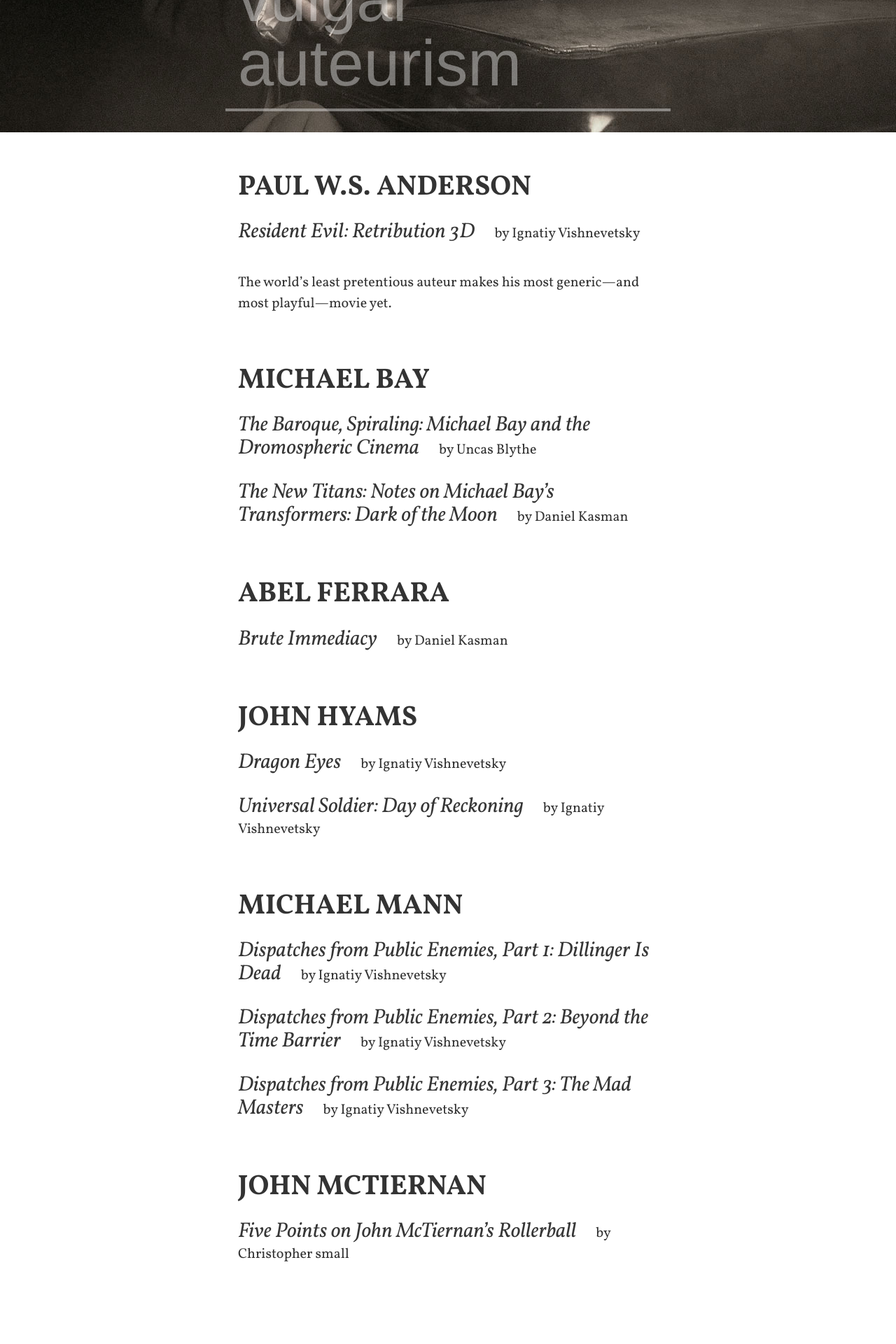
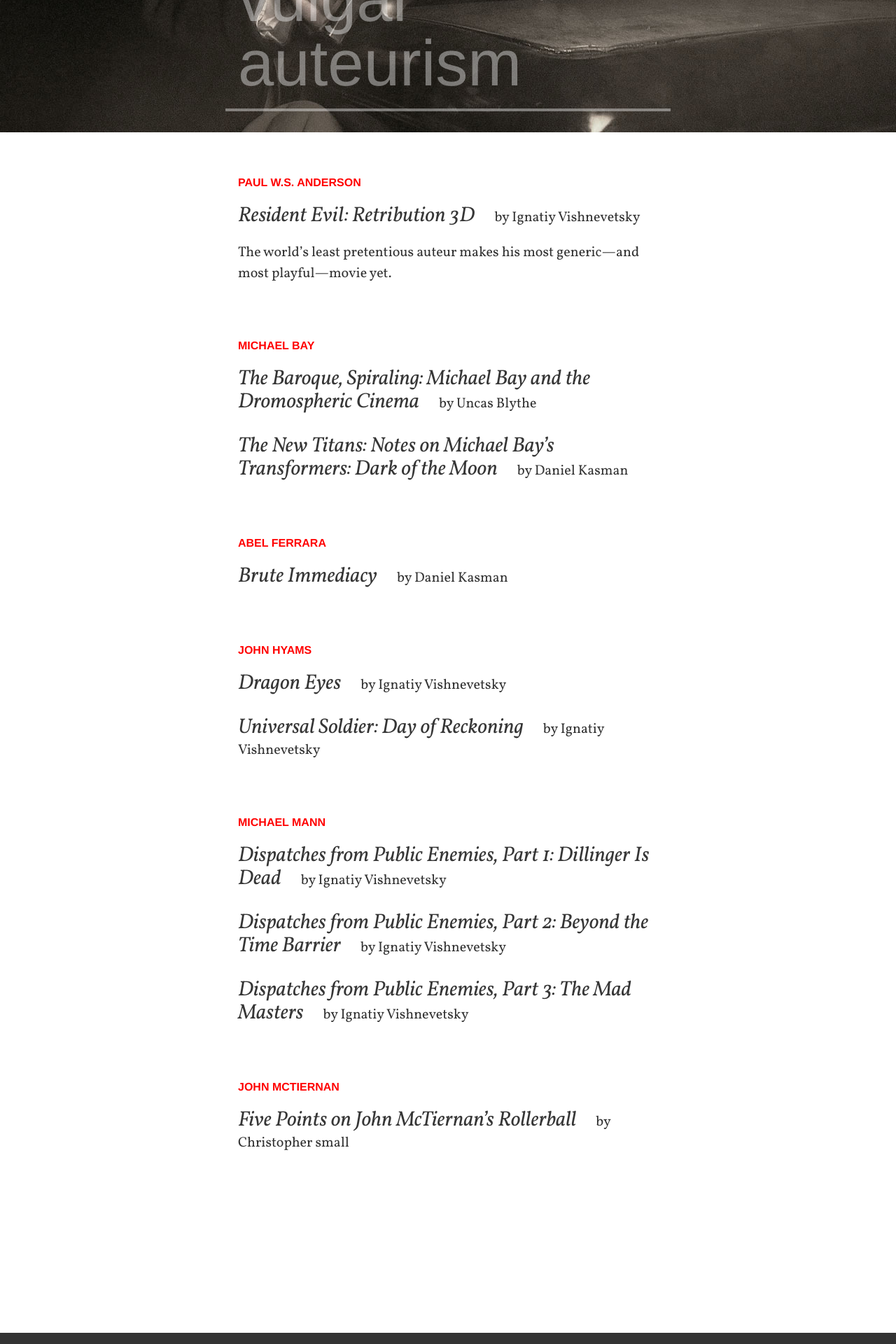
Before and after one commit to mayanring/vulgar, a Jekyll site: the page built from _posts/2013-01-24-a-small-demonstration-of-my-power.md, in a window 1280 px wide. Shown: the part 331-2251 px from the top of the page at 70% size. Built offline with Jekyll 4.4.1, drawn with Linux system fonts in a browser that asks for light colours; nearby versions of some CDN libraries.

Commit message:
tweaked some styles to match markdown generated html

```diff
--- a/stylesheets/main.css
+++ b/stylesheets/main.css
@@ -33,7 +33,7 @@
   font-weight: 400;
 }
 
-h2 {
+h2, .content h1 {
   text-transform: uppercase;
   font-family: 'Helvetica Neue', Helvetica, sans-serif;
   font-size: 0.8em;
@@ -92,7 +92,7 @@
   margin: 0 0 1.5em 0;
 }
 
-.content h2 {
+.content h2, .content h1 {
   margin: 1.5em 0;
   color: red;
 }
@@ -103,6 +103,10 @@
 
 .content p {
   margin-bottom: 2em;
+}
+
+.content p:first-child {
+  margin-bottom: 1em;
 }
 
 .masthead {
@@ -149,13 +153,6 @@
   overflow: hidden;
 }
 
-.author {
-  font-size: 0.8em;
-  /*margin-left: 24px;*/
-  color: #666;
-  display: block;
-}
-
 .about {
   font-size: 1.2em;
   line-height: 1.5em;
```
